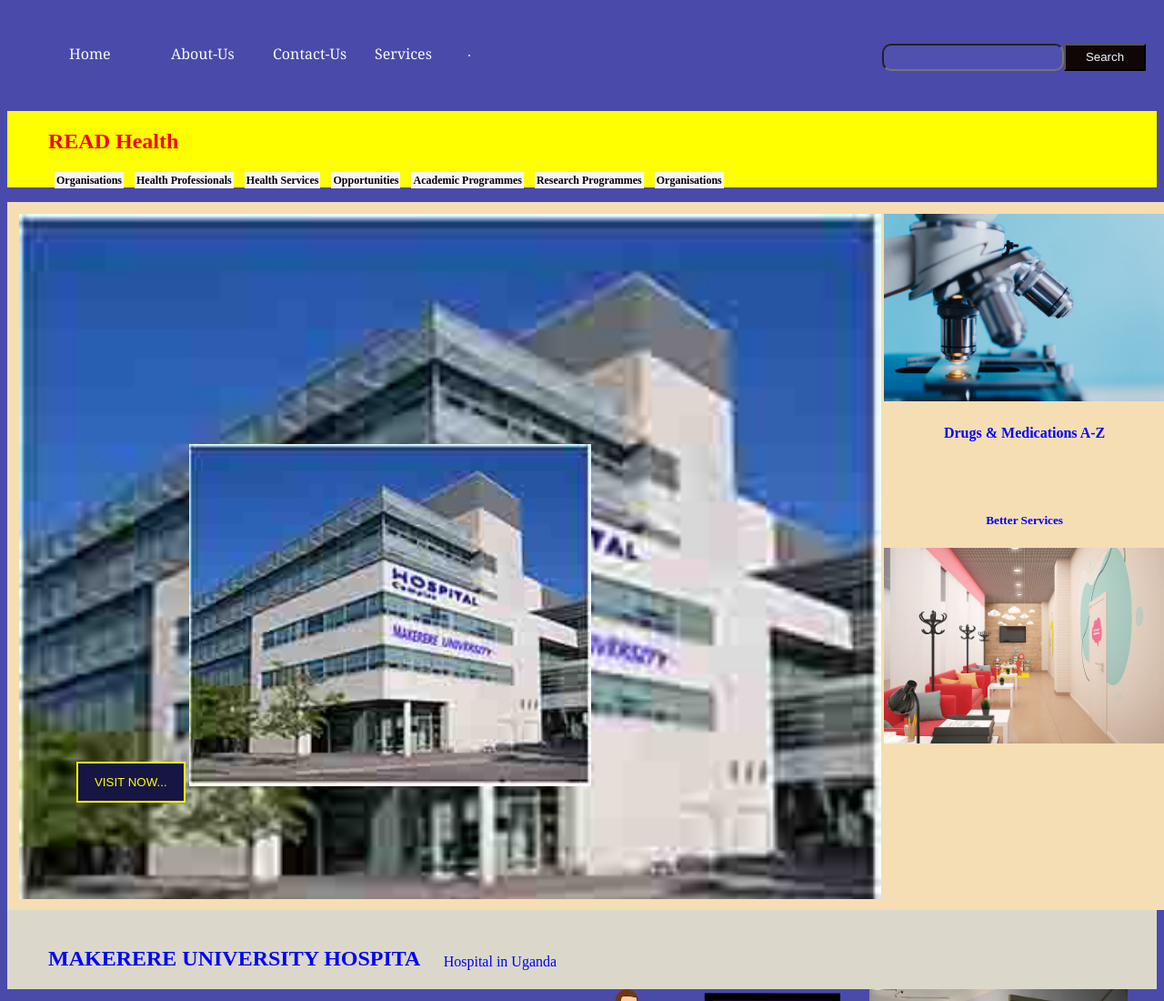
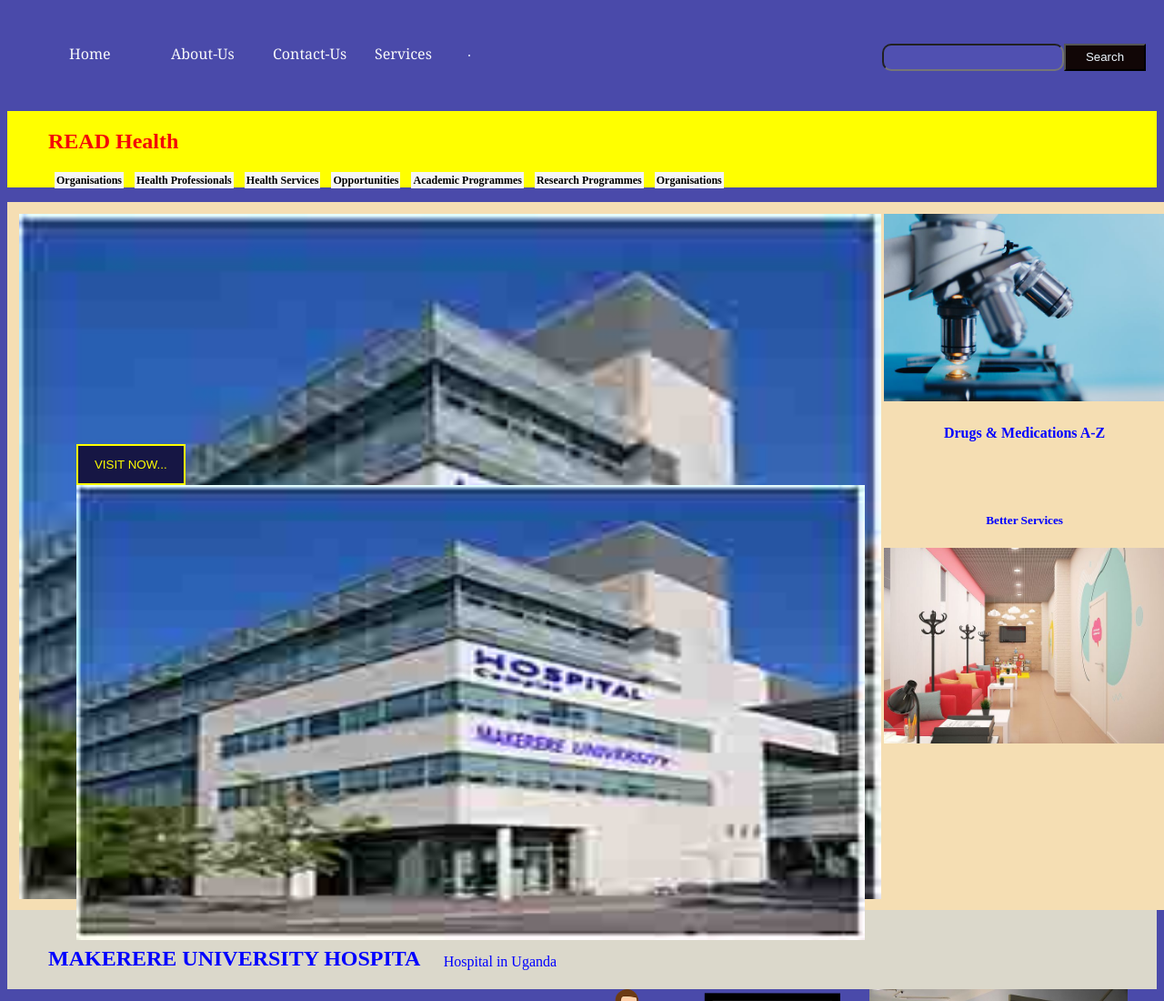
Before and after one commit to Allenmabazi/Makerere-Hospital-Websites, a plain HTML site: page index.html in a window 1280 px wide. Shown: the part 125-1225 px from the top of the page at 91% size. Drawn offline with Linux system fonts and the light colour scheme.

Commit message:
Update mak.css

```diff
--- a/mak.css
+++ b/mak.css
@@ -90,6 +90,10 @@ padding-left: 10px;
     padding: 1.5%;
     width: 120px;
 }
+.Bod .left img{
+width: 98%;
+height:500px;
+}
 .Bod .left{
 background: url(HOSPi.jpg) no-repeat;
 background-size: cover;
```
